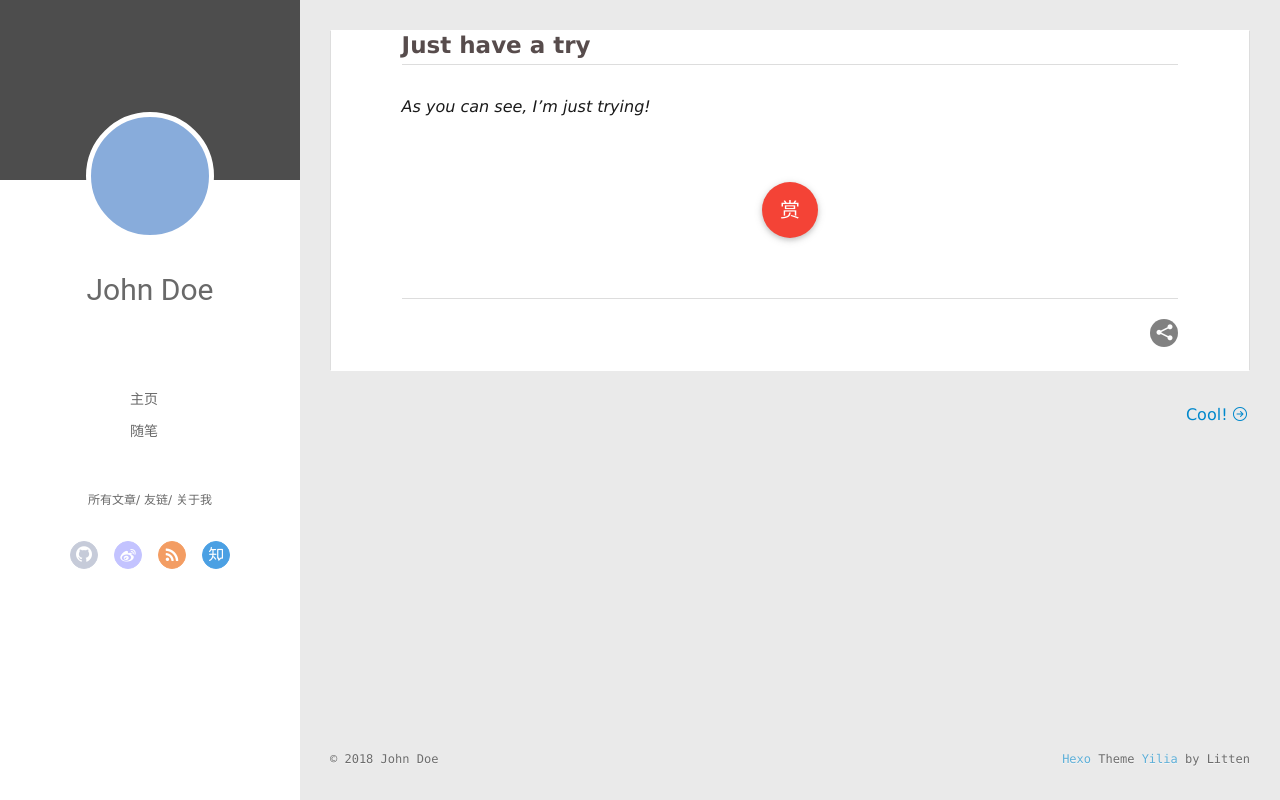
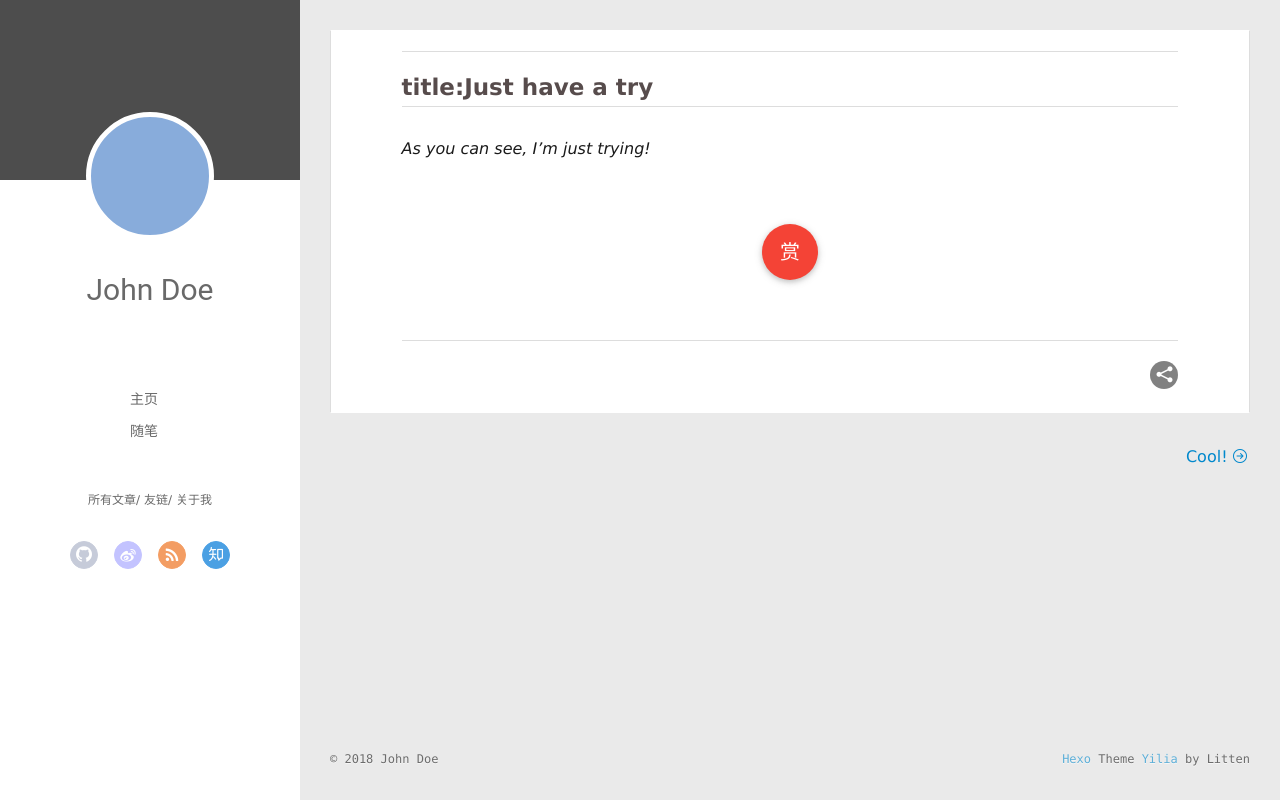
Before and after one commit to BXYHT/BXYHT.github.io, a plain HTML site: page 2018/01/11/1/index.html in a window 1280 px wide. Drawn offline with Linux system fonts and the light colour scheme; no server answers.

Commit message:
Site updated: 2018-01-11 18:01:03

```diff
--- a/2018/01/11/1/index.html
+++ b/2018/01/11/1/index.html
@@ -8,16 +8,16 @@
   <link rel="dns-prefetch" href="http://yoursite.com">
   <title>BXYHT</title>
   <meta name="viewport" content="width=device-width, initial-scale=1, maximum-scale=1">
-  <meta name="description" content="Just have a tryAs you can see, I’m just trying!">
+  <meta name="description" content="title:Just have a tryAs you can see, I’m just trying!">
 <meta property="og:type" content="article">
 <meta property="og:title" content="BXYHT">
 <meta property="og:url" content="http://yoursite.com/2018/01/11/1/index.html">
 <meta property="og:site_name" content="BXYHT">
-<meta property="og:description" content="Just have a tryAs you can see, I’m just trying!">
-<meta property="og:updated_time" content="2018-01-11T06:19:02.874Z">
+<meta property="og:description" content="title:Just have a tryAs you can see, I’m just trying!">
+<meta property="og:updated_time" content="2018-01-11T10:00:54.176Z">
 <meta name="twitter:card" content="summary">
 <meta name="twitter:title" content="BXYHT">
-<meta name="twitter:description" content="Just have a tryAs you can see, I’m just trying!">
+<meta name="twitter:description" content="title:Just have a tryAs you can see, I’m just trying!">
 
     <link rel="alternative" href="/atom.xml" title="BXYHT" type="application/atom+xml">
 
@@ -158,7 +158,8 @@
 
     <div class="article-entry" itemprop="articleBody">
 
-        <h2 id="Just_have_a_try"><a href="#Just_have_a_try" class="headerlink" title="Just have a try"></a>Just have a try</h2><p><em>As you can see, I’m just trying!</em></p>
+        <hr>
+<h2 id="title_3AJust_have_a_try"><a href="#title_3AJust_have_a_try" class="headerlink" title="title:Just have a try"></a>title:Just have a try</h2><p><em>As you can see, I’m just trying!</em></p>
 
 
 
```
Also changed, not shown: index.html (+2 -1 lines).
